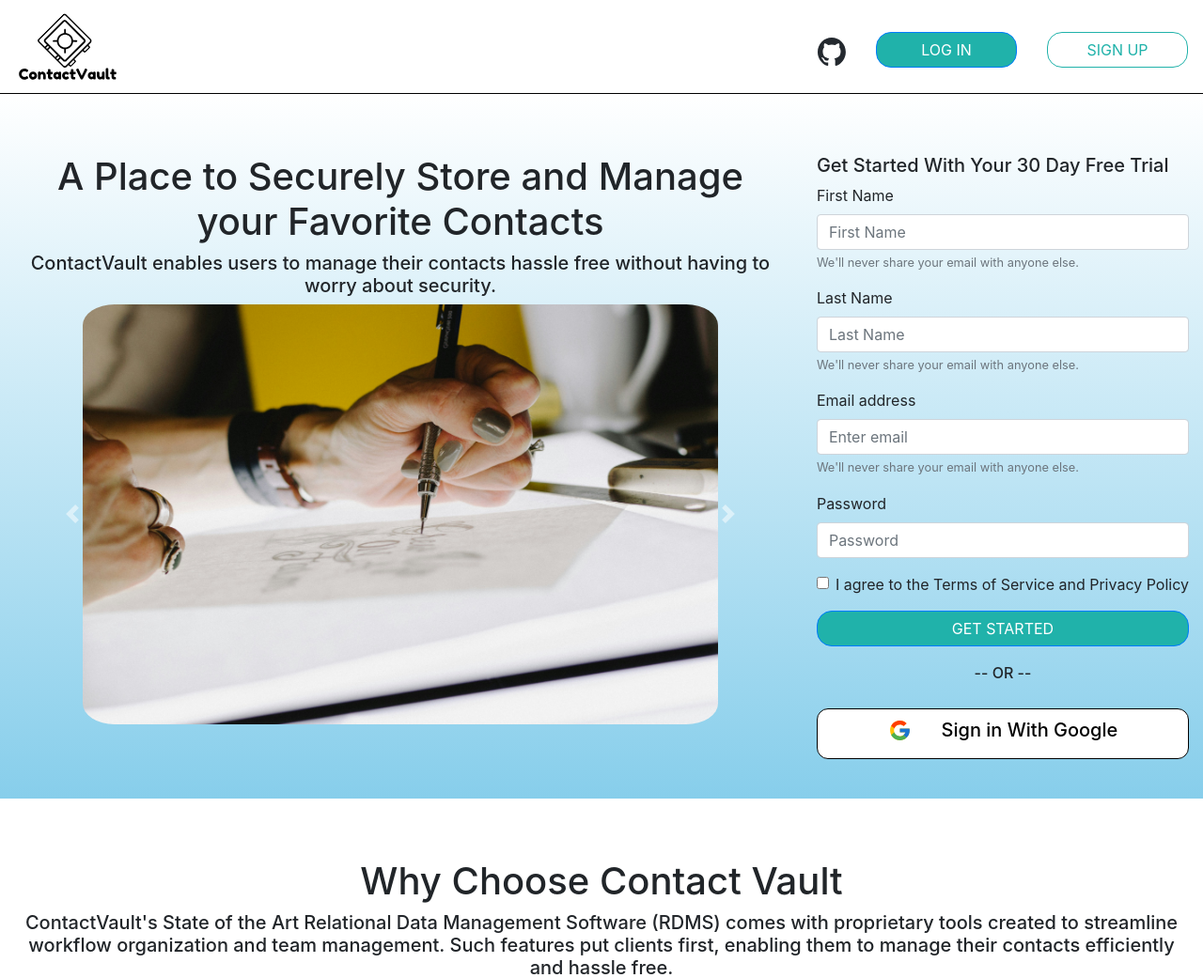
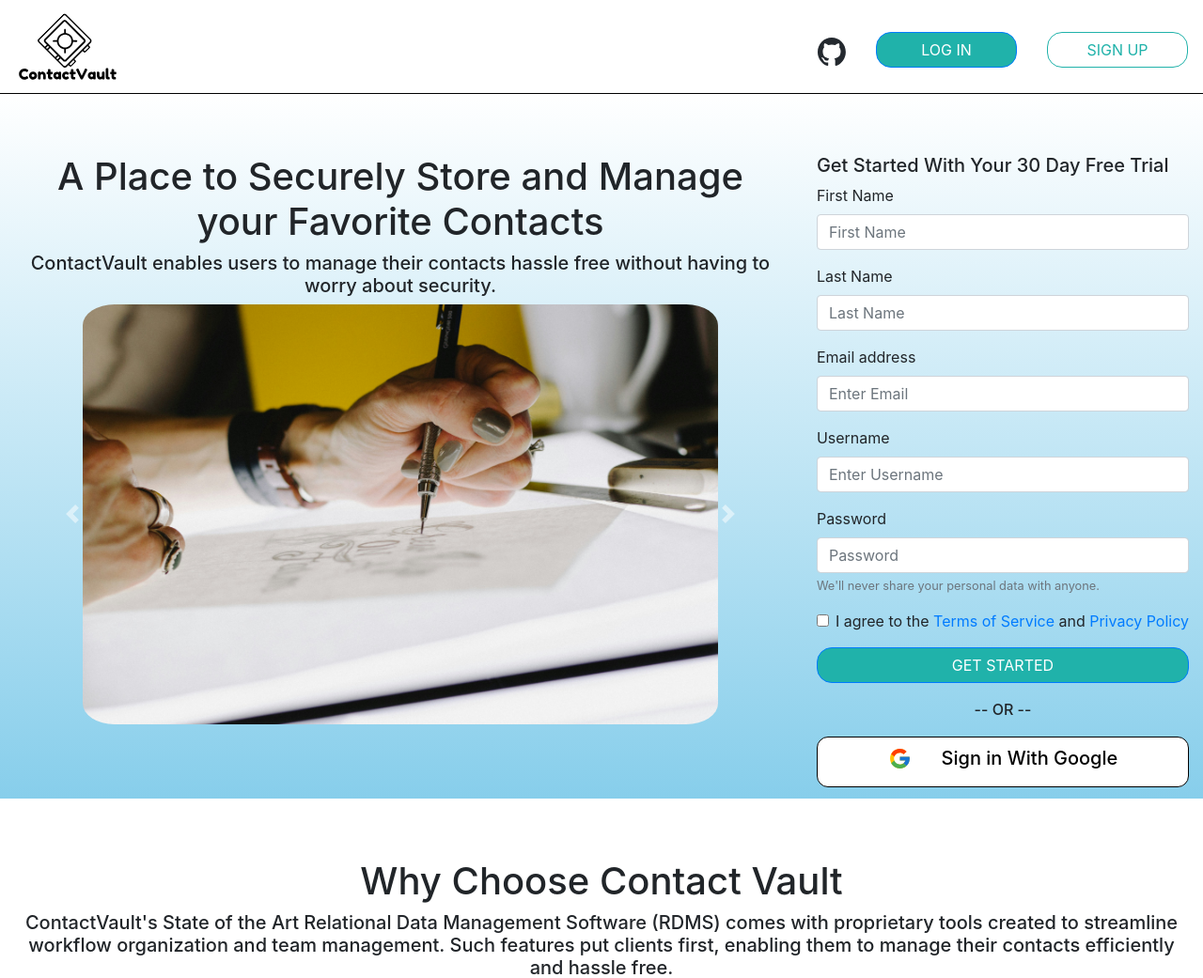
Before and after one commit to KaziAmin110/ContactVault, a PHP site: page /app/src/index.html in a window 1280 px wide. Shown: the top 1041 px of the page at 94% size. Run offline with PHP 8.4, Linux system fonts and the light colour scheme.

Commit message:
Fixed metadata for Home Sign-Up Page

```diff
--- a/app/src/css/home.css
+++ b/app/src/css/home.css
@@ -244,6 +244,7 @@ body {
     border-radius: 0.75rem;
     padding-top: 10px;
     padding-bottom: 10px;
+    margin-top: -10px;
 
     display: flex;
     justify-content: center;
--- a/app/src/index.html
+++ b/app/src/index.html
@@ -71,33 +71,38 @@
             <h5>Get Started With Your 30 Day Free Trial</h5>
             <div class="form-group">
                 <label for="first-name">First Name</label>
-                <input type="name" class="form-control" id="first-name" aria-describedby="emailHelp"
-                    placeholder="First Name">
-                <small id="emailHelp" class="form-text text-muted">We'll never share your email with anyone
-                    else.</small>
+                <input type="name" class="form-control" id="first-name" aria-describedby="first-name"
+                    placeholder="First Name" required>
             </div>
             <div class="form-group">
-                <label for="exampleInputEmail1">Last Name</label>
-                <input type="email" class="form-control" id="exampleInputEmail1" aria-describedby="emailHelp"
-                    placeholder="Last Name">
-                <small id="emailHelp" class="form-text text-muted">We'll never share your email with anyone
-                    else.</small>
+                <label for="last-name">Last Name</label>
+                <input type="name" class="form-control" id="last-name" aria-describedby="last-name"
+                    placeholder="Last Name" required>
             </div>
             <div class="form-group">
-                <label for="exampleInputEmail1">Email address</label>
-                <input type="email" class="form-control" id="exampleInputEmail1" aria-describedby="emailHelp"
-                    placeholder="Enter email">
-                <small id="emailHelp" class="form-text text-muted">We'll never share your email with anyone
-                    else.</small>
+                <label for="email">Email address</label>
+                <input type="email" class="form-control" id="email" aria-describedby="emailHelp"
+                    placeholder="Enter Email" required>
+
             </div>
             <div class="form-group">
-                <label for="exampleInputPassword1">Password</label>
-                <input type="password" class="form-control" id="exampleInputPassword1" placeholder="Password">
+                <label for="user-name">Username</label>
+                <input type="name" class="form-control" id="user-name" aria-describedby="user-name"
+                    placeholder="Enter Username" required>
+            </div>
+            <div class="form-group">
+                <label for="password">Password</label>
+                <input type="password" class="form-control" id="password" placeholder="Password" required>
+                <small id="emailHelp" class="form-text text-muted">We'll never share your personal data with
+                    anyone.</small>
             </div>
             <div class="form-group form-check">
-                <input type="checkbox" class="form-check-input" id="exampleCheck1">
-                <label class="form-check-label" for="exampleCheck1">I agree to the Terms of Service and Privacy
-                    Policy</label>
+                <input type="checkbox" class="form-check-input" id="exampleCheck1" required>
+                <label class="form-check-label" for="exampleCheck1">
+                    I agree to the
+                    <a href="">Terms of Service</a> and
+                    <a href="">Privacy Policy</a>
+                </label>
             </div>
             <button type="submit" class="btn btn-primary">Get Started</button>
             <div class="sign-up-footer">
```
